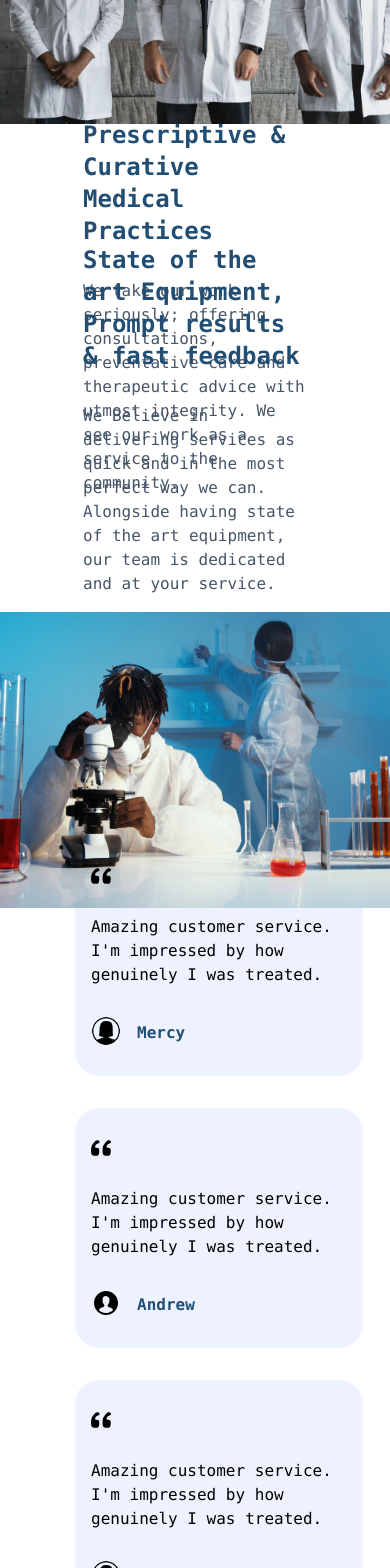
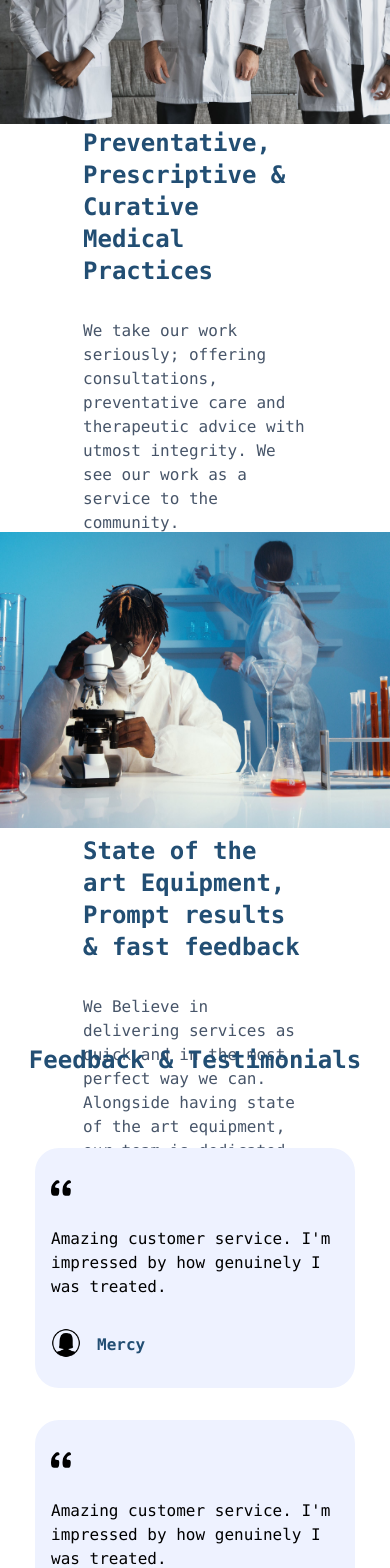
Before and after one commit to jbuyu/realdoc, a Next.js app: page /About in a window 390 px wide. Shown: the part 420-1988 px from the top of the page. Built offline with nearby package versions, Linux system fonts and the light colour scheme.

Commit message:
footer responsivity fixes

```diff
--- a/pages/About.js
+++ b/pages/About.js
@@ -3,7 +3,7 @@ import { testimonialArray } from '../data'
 
 const About = () => (
   <div className="mx-auto flex max-w-7xl flex-col items-center font-mono">
-    <div className="mt-28 md:mt-20 flex h-96 flex-col items-center justify-around py-4 md:flex-row">
+    <div className="mt-28 flex h-96 flex-col items-center justify-around py-4 md:mt-20 md:flex-row">
       <div className="">
         <Image
           src="/docparade.jpeg"
@@ -15,7 +15,7 @@ const About = () => (
           className="rounded-3xl"
         />
       </div>
-      <div className="item-center flex h-full w-1/2 flex-col justify-center">
+      <div className="item-center flex h-full w-1/2 flex-col justify-center mt-10 md:mt-0">
         <div className="text-2xl font-extrabold text-[#224E73] ">
           Preventative, Prescriptive &amp; Curative Medical Practices
         </div>
@@ -26,9 +26,9 @@ const About = () => (
         </div>
       </div>
     </div>
-    <div className="mt-12 flex h-96 flex-col items-center justify-around py-4 md:flex-row ">
+    <div className="mt-80 md:mt-12 flex h-96 md:flex-row flex-col-reverse items-center justify-around py-4 ">
       <div className="flex h-full w-1/2 flex-col items-center justify-center">
-        <div className="text-2xl font-extrabold text-[#224E73]">
+        <div className="text-2xl font-extrabold text-[#224E73] mt-8 md;mt-0 ">
           State of the art Equipment, Prompt results &amp; fast feedback
         </div>
         <div className="py-8 text-slate-600">
@@ -49,15 +49,15 @@ const About = () => (
         />
       </div>
     </div>
-    <div className="mt-8 flex w-full flex-col items-start justify-start pl-12">
-      <div className="  py-4 text-2xl font-extrabold text-[#224E73]">
-        Feedback and Testimonials
+    <div className="mt-32 flex w-full flex-col items-start justify-start md:mt-8">
+      <div className="flex w-full justify-center py-4 text-2xl font-extrabold text-[#224E73] ">
+        Feedback &amp; Testimonials
       </div>
-      <div className="mt-12 flex w-full flex-col space-x-0 md:space-x-10  md:flex-row justify-center items-center">
+      <div className="mt-6 flex w-full flex-col items-center justify-center space-x-0  md:mt-12 md:flex-row md:space-x-10 ">
         {testimonialArray.map(({ id, icon, comment, name, image }) => (
           <div
             key={id}
-            className="flex h-60 flex-col justify-around rounded-3xl bg-[#EEF2FF] p-4 w-72 md:w-auto mt-8 "
+            className="mt-8 flex h-60 w-80 flex-col justify-around rounded-3xl bg-[#EEF2FF] p-4 md:w-auto "
           >
             <Image src={icon} alt="" width={20} height={20} layout="fixed" />
             <div>{comment}</div>
```
